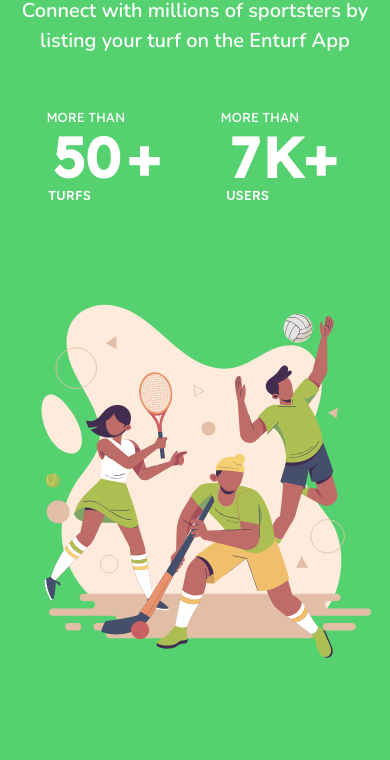
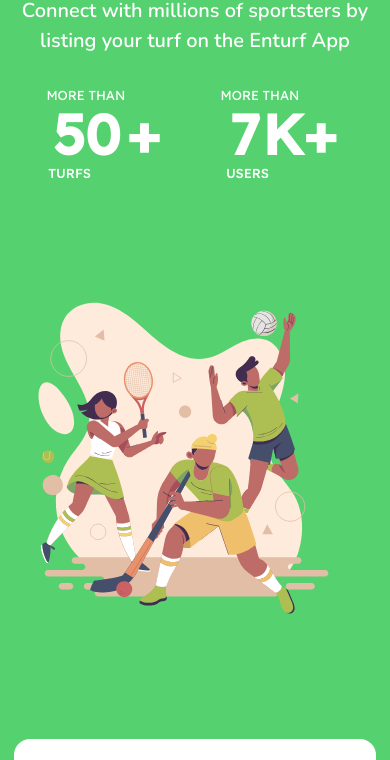
Before and after one commit to Madurai-coders/BSAdminwebsite, a React (Create React App) app: page / in a window 390 px wide. Shown: the part 265-1025 px from the top of the page. Built offline with nearby package versions, Linux system fonts and the light colour scheme; a web font is replaced by a local one.

Commit message:
landingpg

```diff
--- a/src/assets/CSS/contact.css
+++ b/src/assets/CSS/contact.css
@@ -81,7 +81,7 @@
   border-radius: 0px;
   font-family: "Lexend Deca";
   font-size: 16px;
-  padding: 14px 145px;
+  padding: 14px 155px;
   border-radius: 6px;
 }
 
--- a/src/assets/CSS/landingpage.css
+++ b/src/assets/CSS/landingpage.css
@@ -81,7 +81,7 @@
 /* landingpage_image */
 .landingpage_img {
   position: relative;
-  bottom: 35px;
+  bottom: 90px;
 }
 .Enturfadminwebsite_landingpage {
   height: 100vh;
@@ -93,6 +93,12 @@
   }
   .landingpage_dsrptn {
     width: 100%;
+  }
+}
+@media only screen and (max-width: 1242px) {
+  .landingpage_img {
+    position: relative;
+    bottom: 0px;
   }
 }
 
--- a/src/components/ContactForm/contact.js
+++ b/src/components/ContactForm/contact.js
@@ -109,7 +109,7 @@
               >
                 <div className="form ms-5" data-aos="zoom-in">
                   <div className="contact_tit ms-5">
-                    <h2 className="contact_title ms-4">Contact Now</h2>
+                    <h2 className="contact_title ms-1">Contact Now</h2>
                   </div>
                   {validation_Name(contactform.Name).msg}
                   {validation_Email(contactform.Email).msg}
@@ -117,7 +117,7 @@
                   {validation_Sports(contactform.SportsAvenue).msg}
                   {validation_Name(contactform.City).msg}
 
-                  <div className="contact_list ms-5 me-5 ps-4">
+                  <div className="contact_list ms-4 me-5 ps-4">
                     <TextField
                       value={
                         contactform.Name != "not_selected"
--- a/src/components/LandingPage/landingpage.js
+++ b/src/components/LandingPage/landingpage.js
@@ -51,7 +51,7 @@
                 </p>
               </div>
 
-              <div className="d-flex flex-row mt-5 turf_user">
+              <div className="d-flex flex-row mt-4 turf_user">
                 <div className="col-lg-5 col-md-5 col-sm-6 col-7 d-flex flex-column mt-4 USERS">
                   <h6 className="turf_title">MORE THAN</h6>
                   <h1 className="turf_no">
@@ -84,7 +84,7 @@
             </div>
           </div>
           <div className="col-lg-5 col-md-5 col-sm-12 text-center">
-            <div className="landingpage_img">
+            <div className="landingpage_img me-5">
           <div
                   className="Enturfadminwebsite_landingpage"
                   id="lottie"
```
